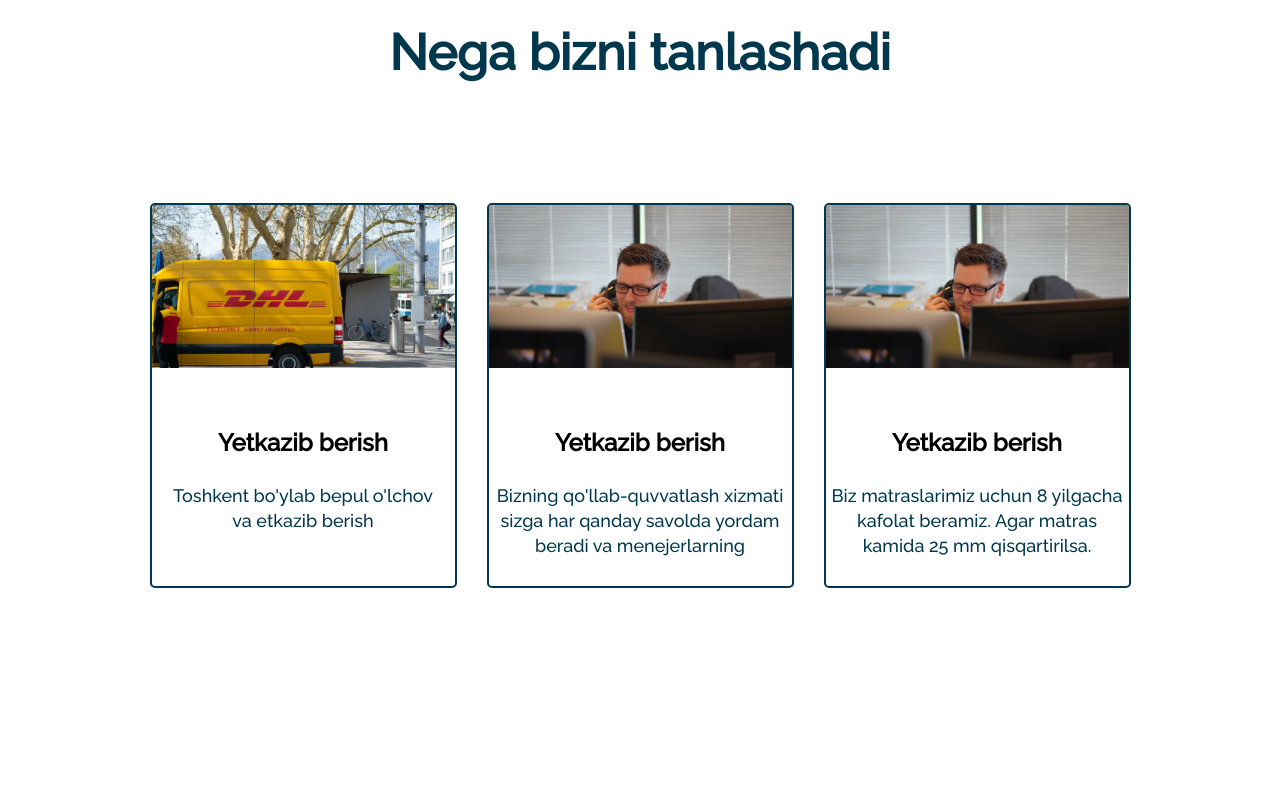
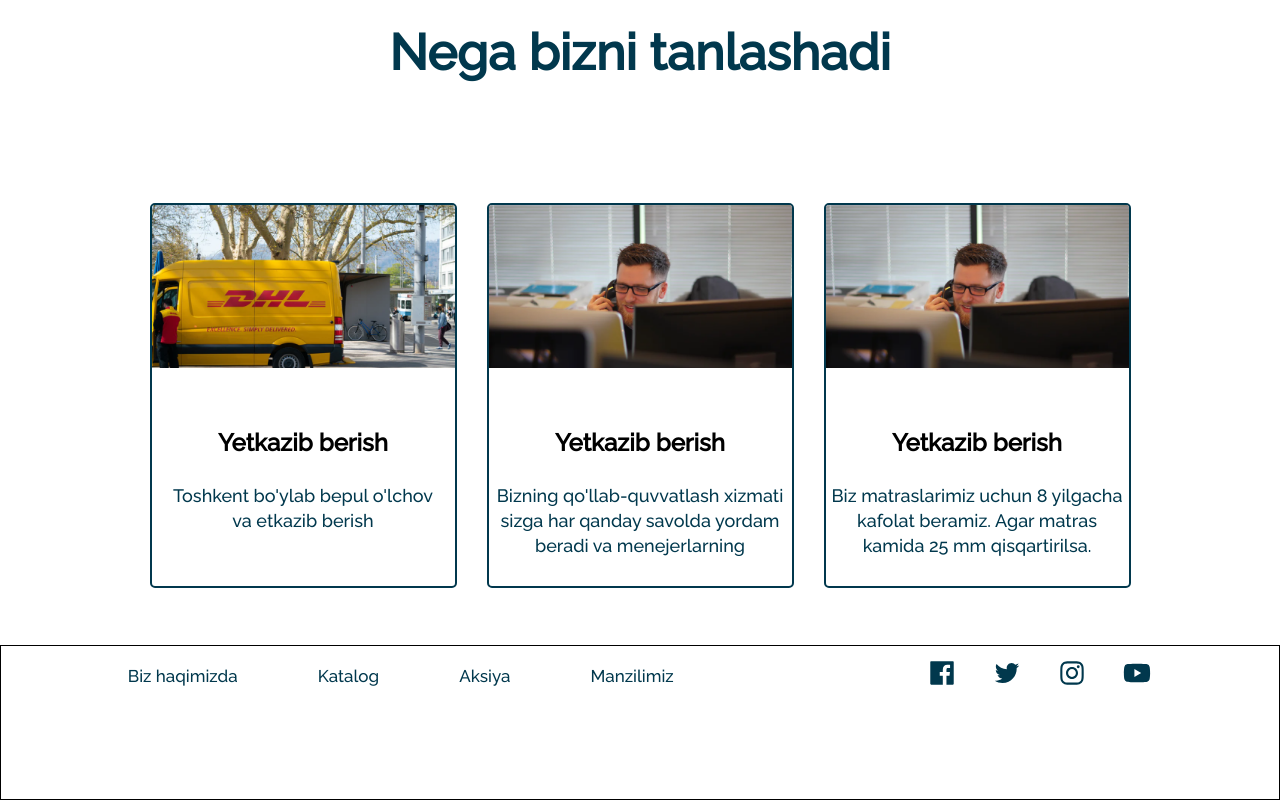
Before and after one commit to mehrojalieev/matras-client, a React (Vite) app: page / in a window 1280 px wide. Shown: the part 861-1661 px from the top of the page. Before the commit the page ends 1506 px from the top, so only its background shows below. Built offline with nearby package versions, Linux system fonts and the light colour scheme; a web font is replaced by a local one.

Commit message:
I did footer

```diff
--- a/src/layout/footer/Footer.jsx
+++ b/src/layout/footer/Footer.jsx
@@ -1,8 +1,27 @@
-import React from 'react'
-
+import "./Footer.scss"
+import { Link } from "react-router-dom"
+import {AiFillFacebook, AiOutlineTwitter, AiOutlineInstagram, AiFillYoutube} from "react-icons/ai"
 const Footer = () => {
   return (
-    <div>Footer</div>
+    <>
+      <footer>
+        <div className="footer__menu">
+          <ul>
+            <li><Link>Biz haqimizda</Link></li>
+            <li><Link>Katalog</Link></li>
+            <li><Link>Aksiya</Link></li>
+            <li><Link>Manzilimiz</Link></li>
+          </ul>
+        <div className="footer__icons">
+        <a href="#"><AiFillFacebook/></a>
+        <a href="#"><AiOutlineTwitter/></a>
+        <a href="#"><AiOutlineInstagram/></a>
+        <a href="#"><AiFillYoutube/></a>
+        </div>
+        </div>
+
+      </footer>
+    </>
   )
 }
 
--- /dev/null
+++ b/src/layout/footer/Footer.scss
@@ -0,0 +1,40 @@
+footer{
+    width: 100%;
+    height: 155px;
+    border: 1px solid black;
+}
+.footer__menu{
+    width: 100%;
+    height: 60px;
+    display: flex;
+    align-items: center;
+    justify-content: space-around;
+}
+.footer__menu > ul{
+    display: flex;
+    align-items: center;
+    gap: 0px 80px;
+    list-style-type: none;
+    a{
+        color: var(--text-main-color);
+        text-decoration: none;
+        font-size: 17px;
+    }
+}
+
+
+.footer__icons{
+    display: flex;
+    align-items: center;
+    gap: 0px 35px;
+    a{
+        font-size: 30px;
+        color: var(--text-main-color);
+        transition: 0.5s;
+        &:hover{
+            cursor: pointer;
+            transform: scale(1.02);
+
+        }
+    }
+}
--- a/src/routes/home/Home.jsx
+++ b/src/routes/home/Home.jsx
@@ -2,12 +2,14 @@ import Nav from "../../layout/nav/Nav"
 import Hero from "../../components/hero/Hero"
 import Features from "../../components/features/Features"
 import Statics from "../../components/statics/Statics"
+import Footer from "../../layout/footer/Footer"
 const Home = () => {
   return (
     <>
       <Hero/>
       <Statics/>
       <Features/>
+      <Footer/>
     </>
 
   )
```
